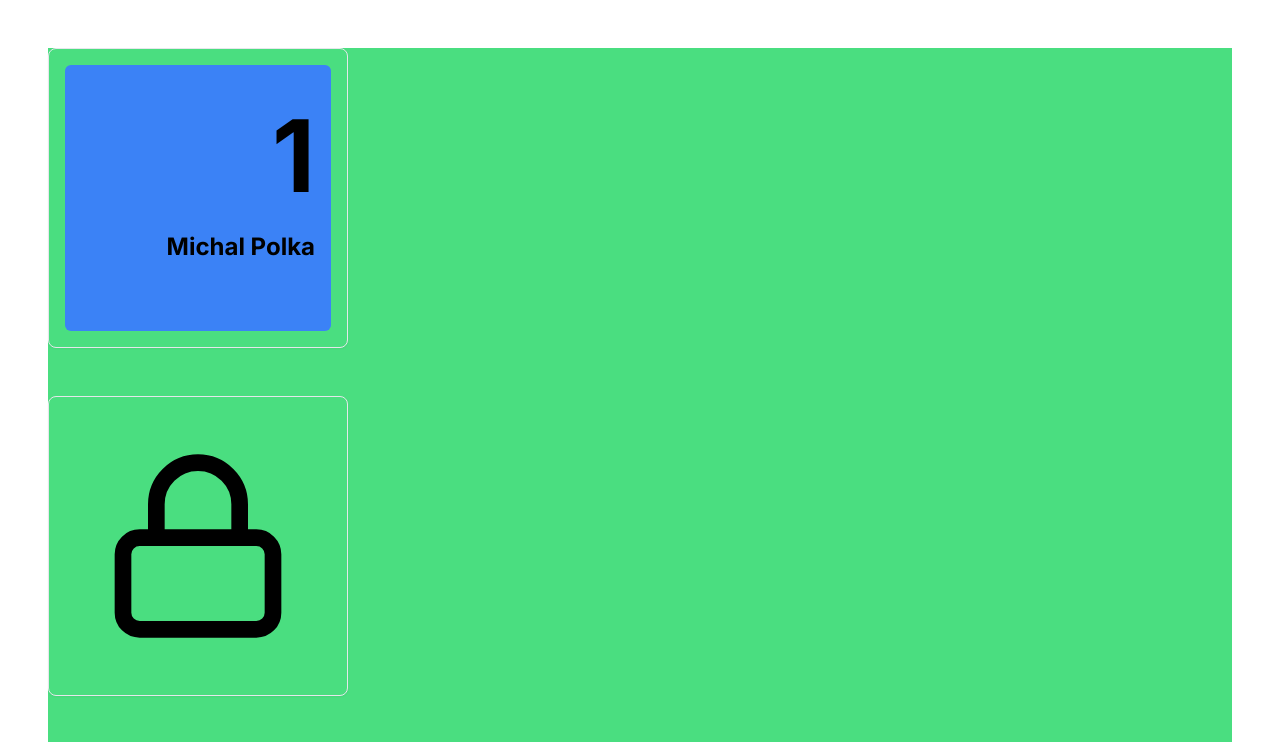
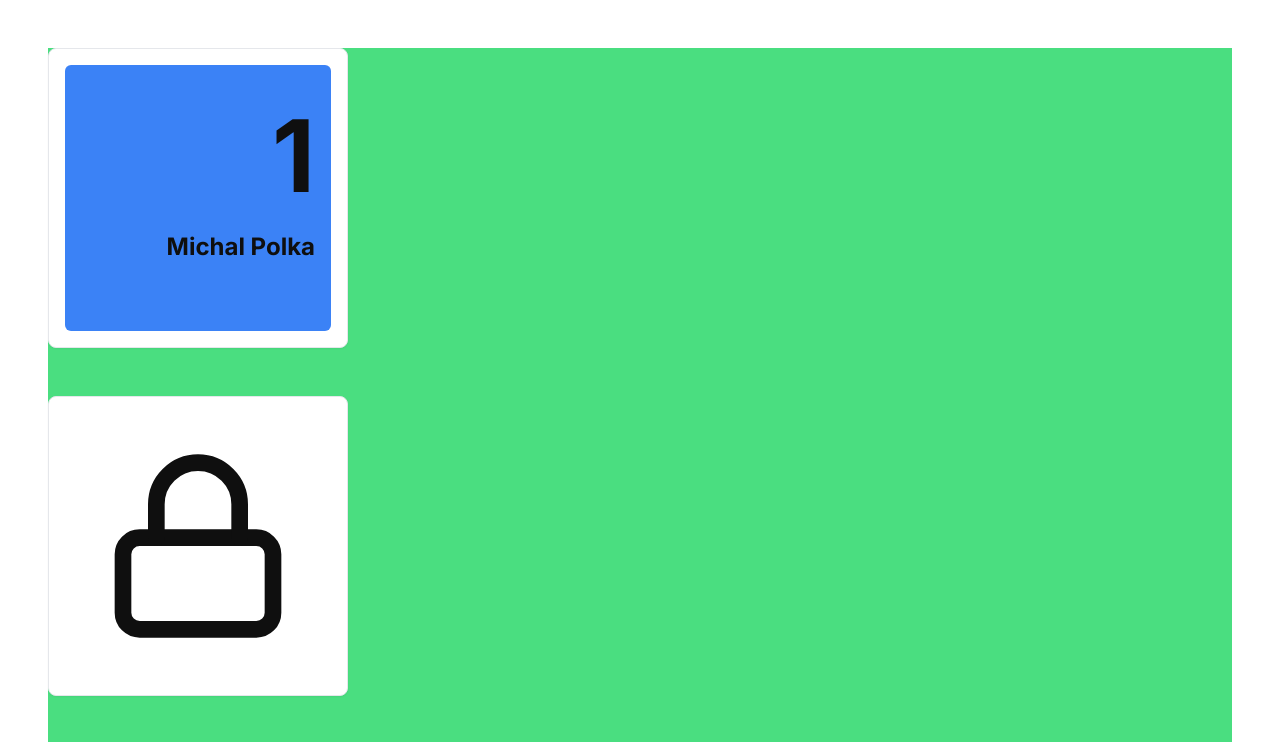
Before and after one commit to Fayorg/calendrier-avant, a Next.js app: page /results in a window 1280 px wide. Shown: the top 742 px of the page. Built offline with nearby package versions, Linux system fonts and the light colour scheme.

Commit message:
everything

```diff
--- /dev/null
+++ b/components/ui/button.tsx
@@ -0,0 +1,56 @@
+import * as React from "react"
+import { Slot } from "@radix-ui/react-slot"
+import { cva, type VariantProps } from "class-variance-authority"
+
+import { cn } from "@/lib/utils"
+
+const buttonVariants = cva(
+  "inline-flex items-center justify-center whitespace-nowrap rounded-md text-sm font-medium ring-offset-background transition-colors focus-visible:outline-none focus-visible:ring-2 focus-visible:ring-ring focus-visible:ring-offset-2 disabled:pointer-events-none disabled:opacity-50",
+  {
+    variants: {
+      variant: {
+        default: "bg-primary text-primary-foreground hover:bg-primary/90",
+        destructive:
+          "bg-destructive text-destructive-foreground hover:bg-destructive/90",
+        outline:
+          "border border-input bg-background hover:bg-accent hover:text-accent-foreground",
+        secondary:
+          "bg-secondary text-secondary-foreground hover:bg-secondary/80",
+        ghost: "hover:bg-accent hover:text-accent-foreground",
+        link: "text-primary underline-offset-4 hover:underline",
+      },
+      size: {
+        default: "h-10 px-4 py-2",
+        sm: "h-9 rounded-md px-3",
+        lg: "h-11 rounded-md px-8",
+        icon: "h-10 w-10",
+      },
+    },
+    defaultVariants: {
+      variant: "default",
+      size: "default",
+    },
+  }
+)
+
+export interface ButtonProps
+  extends React.ButtonHTMLAttributes<HTMLButtonElement>,
+    VariantProps<typeof buttonVariants> {
+  asChild?: boolean
+}
+
+const Button = React.forwardRef<HTMLButtonElement, ButtonProps>(
+  ({ className, variant, size, asChild = false, ...props }, ref) => {
+    const Comp = asChild ? Slot : "button"
+    return (
+      <Comp
+        className={cn(buttonVariants({ variant, size, className }))}
+        ref={ref}
+        {...props}
+      />
+    )
+  }
+)
+Button.displayName = "Button"
+
+export { Button, buttonVariants }
--- /dev/null
+++ b/components/ui/card.tsx
@@ -0,0 +1,79 @@
+import * as React from "react"
+
+import { cn } from "@/lib/utils"
+
+const Card = React.forwardRef<
+  HTMLDivElement,
+  React.HTMLAttributes<HTMLDivElement>
+>(({ className, ...props }, ref) => (
+  <div
+    ref={ref}
+    className={cn(
+      "rounded-lg border bg-card text-card-foreground shadow-sm",
+      className
+    )}
+    {...props}
+  />
+))
+Card.displayName = "Card"
+
+const CardHeader = React.forwardRef<
+  HTMLDivElement,
+  React.HTMLAttributes<HTMLDivElement>
+>(({ className, ...props }, ref) => (
+  <div
+    ref={ref}
+    className={cn("flex flex-col space-y-1.5 p-6", className)}
+    {...props}
+  />
+))
+CardHeader.displayName = "CardHeader"
+
+const CardTitle = React.forwardRef<
+  HTMLParagraphElement,
+  React.HTMLAttributes<HTMLHeadingElement>
+>(({ className, ...props }, ref) => (
+  <h3
+    ref={ref}
+    className={cn(
+      "text-2xl font-semibold leading-none tracking-tight",
+      className
+    )}
+    {...props}
+  />
+))
+CardTitle.displayName = "CardTitle"
+
+const CardDescription = React.forwardRef<
+  HTMLParagraphElement,
+  React.HTMLAttributes<HTMLParagraphElement>
+>(({ className, ...props }, ref) => (
+  <p
+    ref={ref}
+    className={cn("text-sm text-muted-foreground", className)}
+    {...props}
+  />
+))
+CardDescription.displayName = "CardDescription"
+
+const CardContent = React.forwardRef<
+  HTMLDivElement,
+  React.HTMLAttributes<HTMLDivElement>
+>(({ className, ...props }, ref) => (
+  <div ref={ref} className={cn("p-6 pt-0", className)} {...props} />
+))
+CardContent.displayName = "CardContent"
+
+const CardFooter = React.forwardRef<
+  HTMLDivElement,
+  React.HTMLAttributes<HTMLDivElement>
+>(({ className, ...props }, ref) => (
+  <div
+    ref={ref}
+    className={cn("flex items-center p-6 pt-0", className)}
+    {...props}
+  />
+))
+CardFooter.displayName = "CardFooter"
+
+export { Card, CardHeader, CardFooter, CardTitle, CardDescription, CardContent }
--- /dev/null
+++ b/components/ui/input.tsx
@@ -0,0 +1,25 @@
+import * as React from "react"
+
+import { cn } from "@/lib/utils"
+
+export interface InputProps
+  extends React.InputHTMLAttributes<HTMLInputElement> {}
+
+const Input = React.forwardRef<HTMLInputElement, InputProps>(
+  ({ className, type, ...props }, ref) => {
+    return (
+      <input
+        type={type}
+        className={cn(
+          "flex h-10 w-full rounded-md border border-input bg-background px-3 py-2 text-sm ring-offset-background file:border-0 file:bg-transparent file:text-sm file:font-medium placeholder:text-muted-foreground focus-visible:outline-none focus-visible:ring-2 focus-visible:ring-ring focus-visible:ring-offset-2 disabled:cursor-not-allowed disabled:opacity-50",
+          className
+        )}
+        ref={ref}
+        {...props}
+      />
+    )
+  }
+)
+Input.displayName = "Input"
+
+export { Input }
--- /dev/null
+++ b/lib/utils.ts
@@ -0,0 +1,6 @@
+import { type ClassValue, clsx } from "clsx"
+import { twMerge } from "tailwind-merge"
+
+export function cn(...inputs: ClassValue[]) {
+  return twMerge(clsx(inputs))
+}
--- /dev/null
+++ b/tailwind.config.js
@@ -0,0 +1,76 @@
+/** @type {import('tailwindcss').Config} */
+module.exports = {
+  darkMode: ["class"],
+  content: [
+    './pages/**/*.{ts,tsx}',
+    './components/**/*.{ts,tsx}',
+    './app/**/*.{ts,tsx}',
+    './src/**/*.{ts,tsx}',
+	],
+  theme: {
+    container: {
+      center: true,
+      padding: "2rem",
+      screens: {
+        "2xl": "1400px",
+      },
+    },
+    extend: {
+      colors: {
+        border: "hsl(var(--border))",
+        input: "hsl(var(--input))",
+        ring: "hsl(var(--ring))",
+        background: "hsl(var(--background))",
+        foreground: "hsl(var(--foreground))",
+        primary: {
+          DEFAULT: "hsl(var(--primary))",
+          foreground: "hsl(var(--primary-foreground))",
+        },
+        secondary: {
+          DEFAULT: "hsl(var(--secondary))",
+          foreground: "hsl(var(--secondary-foreground))",
+        },
+        destructive: {
+          DEFAULT: "hsl(var(--destructive))",
+          foreground: "hsl(var(--destructive-foreground))",
+        },
+        muted: {
+          DEFAULT: "hsl(var(--muted))",
+          foreground: "hsl(var(--muted-foreground))",
+        },
+        accent: {
+          DEFAULT: "hsl(var(--accent))",
+          foreground: "hsl(var(--accent-foreground))",
+        },
+        popover: {
+          DEFAULT: "hsl(var(--popover))",
+          foreground: "hsl(var(--popover-foreground))",
+        },
+        card: {
+          DEFAULT: "hsl(var(--card))",
+          foreground: "hsl(var(--card-foreground))",
+        },
+      },
+      borderRadius: {
+        lg: "var(--radius)",
+        md: "calc(var(--radius) - 2px)",
+        sm: "calc(var(--radius) - 4px)",
+      },
+      keyframes: {
+        "accordion-down": {
+          from: { height: 0 },
+          to: { height: "var(--radix-accordion-content-height)" },
+        },
+        "accordion-up": {
+          from: { height: "var(--radix-accordion-content-height)" },
+          to: { height: 0 },
+        },
+      },
+      animation: {
+        "accordion-down": "accordion-down 0.2s ease-out",
+        "accordion-up": "accordion-up 0.2s ease-out",
+      },
+    },
+  },
+  plugins: [require("tailwindcss-animate")],
+}
```
Also changed, not shown: components.json (added).
